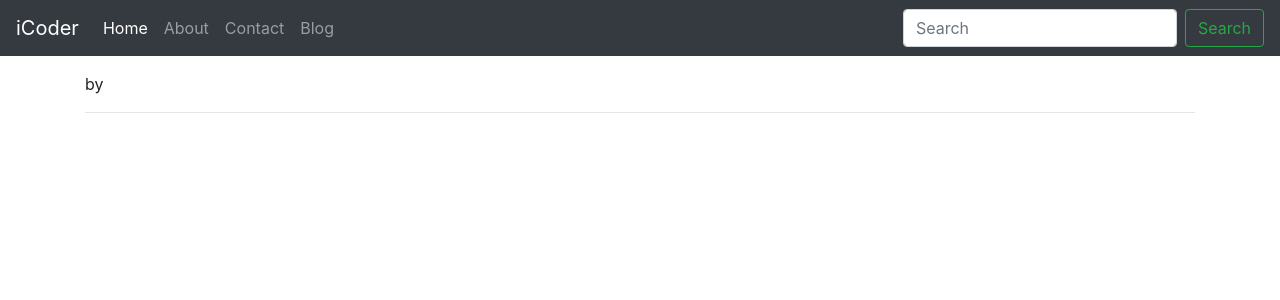
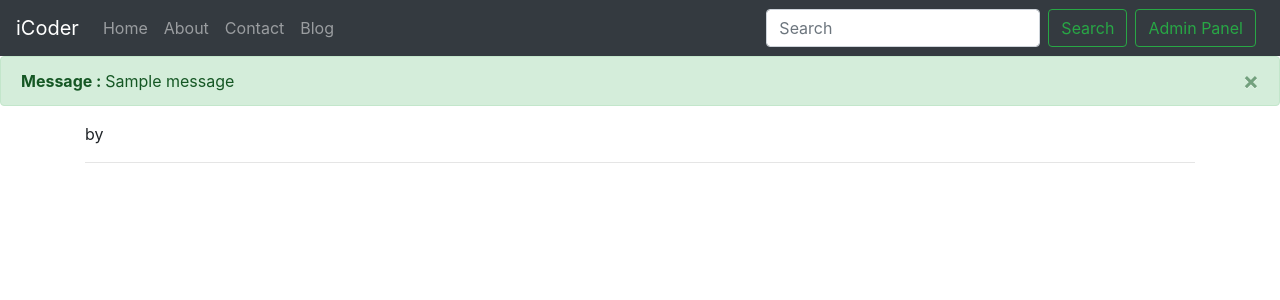
Before and after one commit to swarajmutalik/Django-Code-With-Harry, a Django app: page /1 in a window 1280 px wide. Shown: the top 300 px of the page. Run offline with Django 4.2, Linux system fonts and the light colour scheme; tables that the repository leaves empty hold one stand-in row (values such as "Sample post"); one stand-in notice (Sample message) is shown; some libraries are stand-ins or nearby versions.

Commit message:
Update base.html

```diff
--- a/iCoder/iCoder/templates/base.html
+++ b/iCoder/iCoder/templates/base.html
@@ -22,25 +22,35 @@
 
     <div class="collapse navbar-collapse" id="navbarSupportedContent">
         <ul class="navbar-nav mr-auto">
-            <li class="nav-item active">
+            <li class="nav-item {% block homeactive %} {% endblock homeactive %}">
                 <a class="nav-link" href="/">Home <span class="sr-only">(current)</span></a>
             </li>
-            <li class="nav-item">
+            <li class="nav-item {% block aboutactive %} {% endblock aboutactive %}">
                 <a class="nav-link" href="/about">About</a>
             </li>
-            <li class="nav-item">
+            <li class="nav-item {% block contactactive %} {% endblock contactactive %}">
                 <a class="nav-link" href="/contact">Contact</a>
             </li>
-            <li class="nav-item">
+            <li class="nav-item {% block blogactive %} {% endblock blogactive %}">
                 <a class="nav-link" href="/blog">Blog</a>
             </li>
         </ul>
-        <form class="form-inline my-2 my-lg-0">
-            <input class="form-control mr-sm-2" type="search" placeholder="Search" aria-label="Search">
+        <form method="get" action="/search" class="form-inline my-2 my-lg-0">
+            <input class="form-control mr-sm-2" type="search" placeholder="Search" aria-label="Search" name="query"
+                   id="search">
             <button class="btn btn-outline-success my-2 my-sm-0" type="submit">Search</button>
         </form>
+        <a href="/admin" role="button" target="_blank" class="btn btn-outline-success m-2 my-sm-0">Admin Panel</a>
     </div>
 </nav>
+{% for message in messages %}
+<div class="alert alert-{{ message.tags }} alert-dismissible fade show" role="alert">
+    <strong>Message : </strong> {{ message }}
+    <button type="button" class="close" data-dismiss="alert" aria-label="Close">
+        <span aria-hidden="true">&times;</span>
+    </button>
+</div>
+{% endfor %}
 
 {% block body %} {% endblock body %}
 
```
